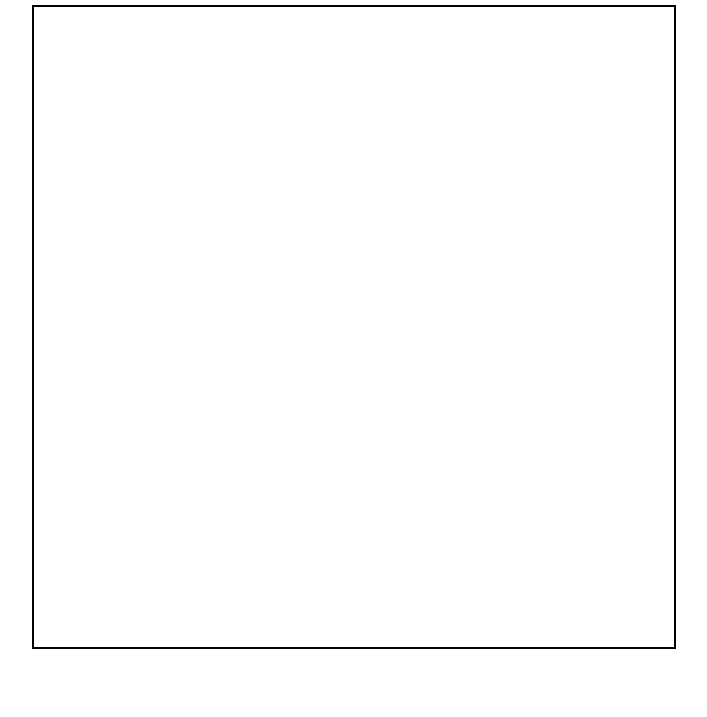
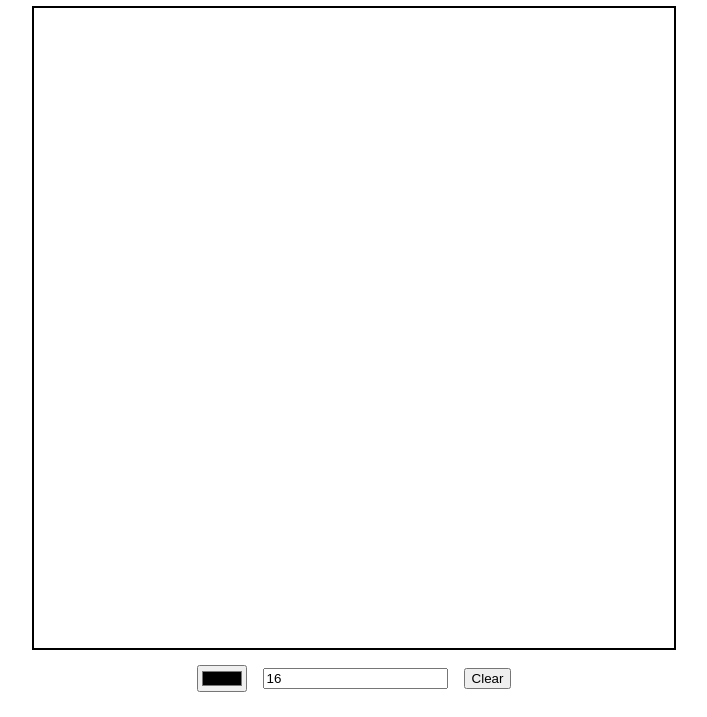
Before and after one commit to FrodeBerg/odin-etch_a_sketch, a plain HTML site: page index.html in a window 1280 px wide. Shown: the part 83-800 px from the top of the page, without its empty margins (286-993 px from the left). Drawn offline with Linux system fonts and the light colour scheme.

Commit message:
Add settings and style changes

```diff
--- a/index.html
+++ b/index.html
@@ -11,5 +11,10 @@
 <body>
     <h1>Etch a Sketch!</h1>
     <div id="gridContainer"></div>
+    <div class="settings">
+        <input id="color" type="color">
+        <input id="amount" type="text" value="16" onchange="createDivs()">
+        <button onclick="createDivs()">Clear</button>
+    </div>
 </body>
 </html>
--- a/index.js
+++ b/index.js
@@ -1,10 +1,12 @@
 document.addEventListener("DOMContentLoaded", () => {
-    createDivs(16);
+    createDivs();
 });
 
-let currentColor = "#000"
+function createDivs(){
 
-function createDivs(amount){
+    let amount = +document.getElementById("amount").value;
+    if (amount > 100) amount = 100;
+    document.getElementById("amount").value = amount;
 
     let gridContainer = document.getElementById("gridContainer");
     gridContainer.innerHTML = "";
@@ -23,5 +25,6 @@ function createDivs(amount){
 }
 
 function colorSquare(element){
+    let currentColor = document.getElementById("color").value;
     element.style.backgroundColor = currentColor;
 }
--- a/style.css
+++ b/style.css
@@ -3,6 +3,7 @@ body {
     display: flex;
     flex-direction: column;
     align-items: center;
+    font-family: "Roboto", sans-serif;
 }
 
 #gridContainer {
@@ -21,3 +22,10 @@ body {
 .gridElement {
     flex: 1;
 }
+
+.settings {
+    margin: 15px;
+    display: flex;
+    align-items: center;
+    gap: 16px;
+}
```
